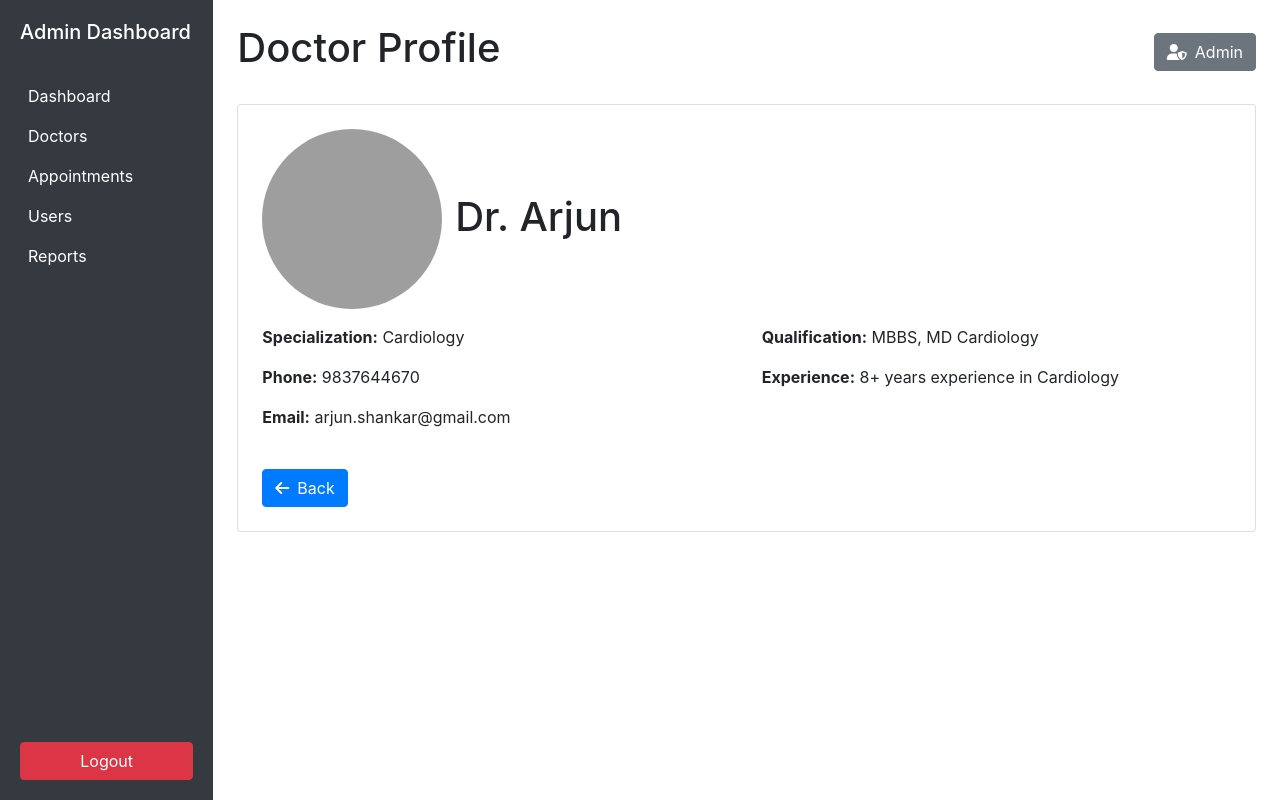
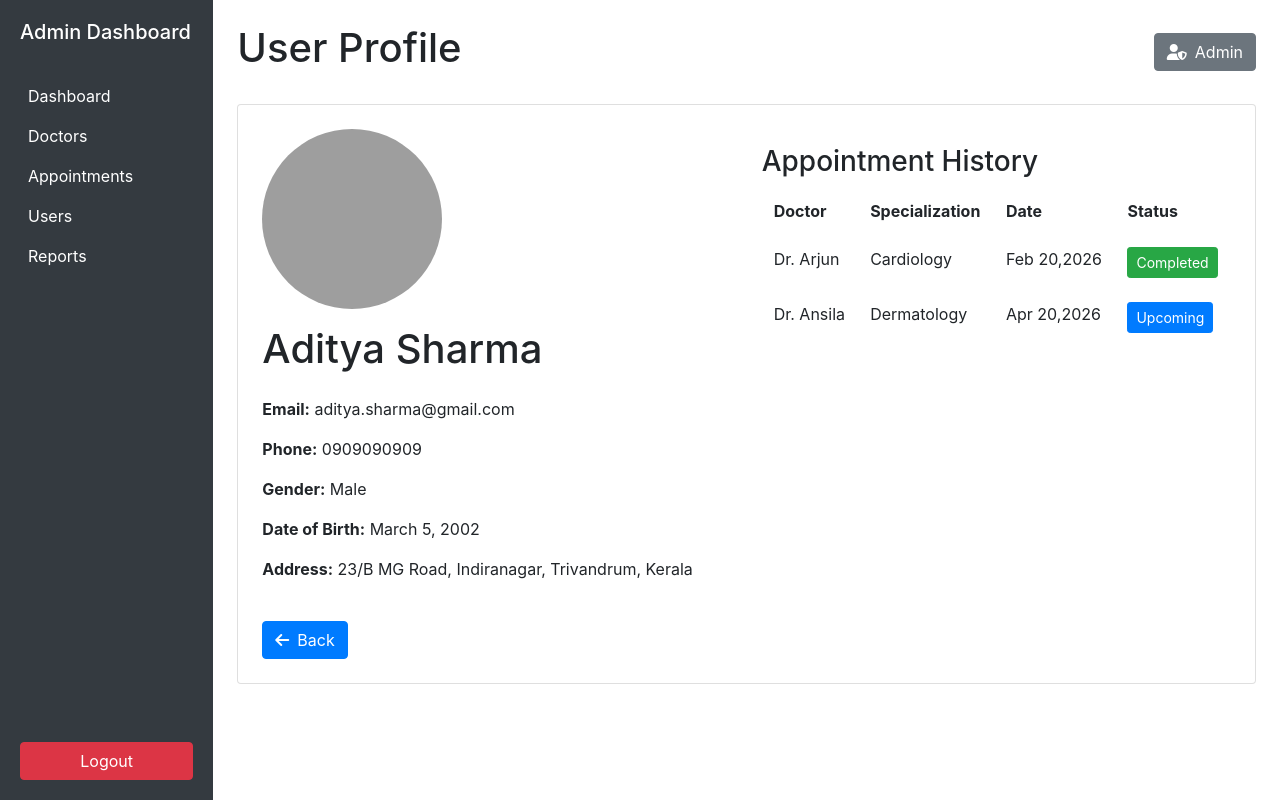
Before and after one commit to amritheshsiva/hospital_management, a Django app: page /userprofile in a window 1280 px wide. Run offline with Django 4.2, Linux system fonts and the light colour scheme; some libraries are stand-ins or nearby versions; grey boxes are pictures that could not be loaded.

Commit message:
user profile page

```diff
--- a/Admin/adminside/adminapp/templates/userprofile.html
+++ b/Admin/adminside/adminapp/templates/userprofile.html
@@ -16,29 +16,47 @@
             {% include "partials/navbar.html" %}
             <div class="col-md-10 p-4">
                 <div class='d-flex align-items-center mb-4'>
-                    <h1>Doctor Profile</D></h1>
+                    <h1>User Profile</D></h1>
                     <button class="btn btn-secondary ml-auto"><i class="fas fa-user-shield mr-2"></i>Admin</button>
                 </div>
+
+
                 <div class="card p-4">
                     <div class="row">
-                        <div class="col-md-2">
-                        <img src="https://imgs.search.brave.com/teH14n99CiwrWzL302wEJEfTd_yA0S5h1zOnNPoyBzU/rs:fit:860:0:0:0/g:ce/aHR0cHM6Ly9wbHVz/LnVuc3BsYXNoLmNv/bS9wcmVtaXVtX3Zl/Y3Rvci0xNzI4NTcy/MDkwMjc2LTFmY2Yy/N2NlMzk5ZD9mbT1q/cGcmcT02MCZ3PTMw/MDAmaXhsaWI9cmIt/NC4xLjA"
+                        <div class="col-md-6">
+                        <img src="https://img2.clipart-library.com/28/clipart-profile-picture/clipart-profile-picture-24.png"
                         class="rounded-circle" width="180" height="180">
+                        <h1 class="mt-3 mb-4">Aditya Sharma</h1>
+
+                            <p><strong>Email:</strong> aditya.sharma@gmail.com</p>
+                            <p><strong>Phone:</strong> 0909090909</p>
+                            <p><strong>Gender:</strong> Male</p>
+                            <p><strong>Date of Birth:</strong> March 5, 2002</p>
+                            <p><strong>Address:</strong> 23/B MG Road, Indiranagar, Trivandrum, Kerala</p>
                         </div>
-                        <div class="col-md-3 mt-5">
-                        <h1 class="mt-3 text-center mb-4">Dr. Arjun</h1>
-                        </div>
-                    </div>
-
-                    <div class="row mt-3">
-                        <div class="col-md-6">
-                            <p><strong>Specialization:</strong> Cardiology</p>
-                            <p><strong>Phone:</strong> 9837644670</p>
-                            <p><strong>Email:</strong> arjun.shankar@gmail.com</p>
-                        </div>
-                        <div class="col-md-6">
-                            <p><strong>Qualification:</strong> MBBS, MD Cardiology</p>
-                            <p><strong>Experience:</strong> 8+ years experience in Cardiology</p>
+                        <div class="col-md-6 mt-3">
+                            <h3>Appointment History</h3>
+                            <table class="table table-borderless">
+                                <thead>
+                                    <tr>
+                                        <th>Doctor</th><th>Specialization</th><th>Date</th><th>Status</th>
+                                    </tr>
+                                </thead>
+                                <tbody>
+                                    <tr>
+                                        <td>Dr. Arjun</td>
+                                        <td>Cardiology</td>
+                                        <td>Feb 20,2026</td>
+                                        <td><button class="btn btn-success btn-sm">Completed</button></td>
+                                    </tr>
+                                    <tr>
+                                        <td>Dr. Ansila</td>
+                                        <td>Dermatology</td>
+                                        <td>Apr 20,2026</td>
+                                        <td><button class="btn btn-sm btn-primary">Upcoming</button></td>
+                                    </tr>
+                                </tbody>
+                            </table>
                         </div>
                     </div>
                     <div class="mt-4">
```
